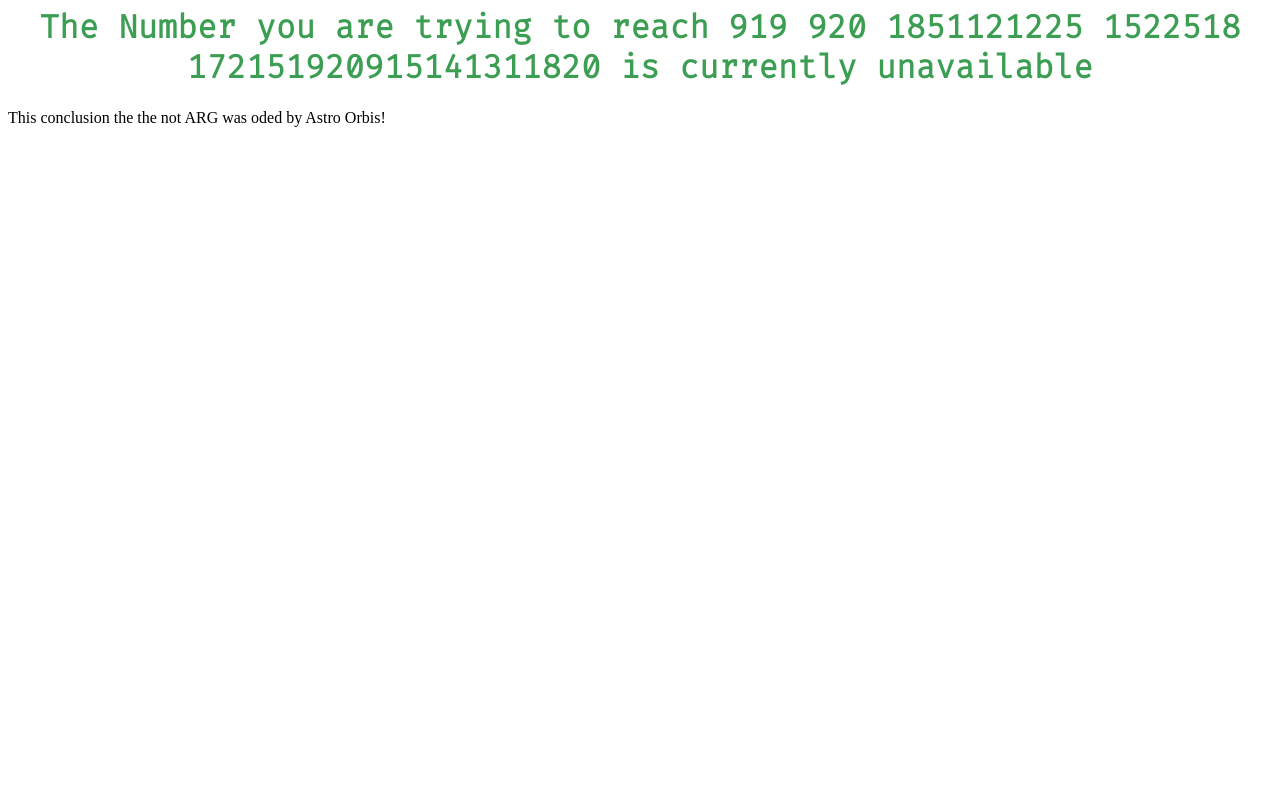
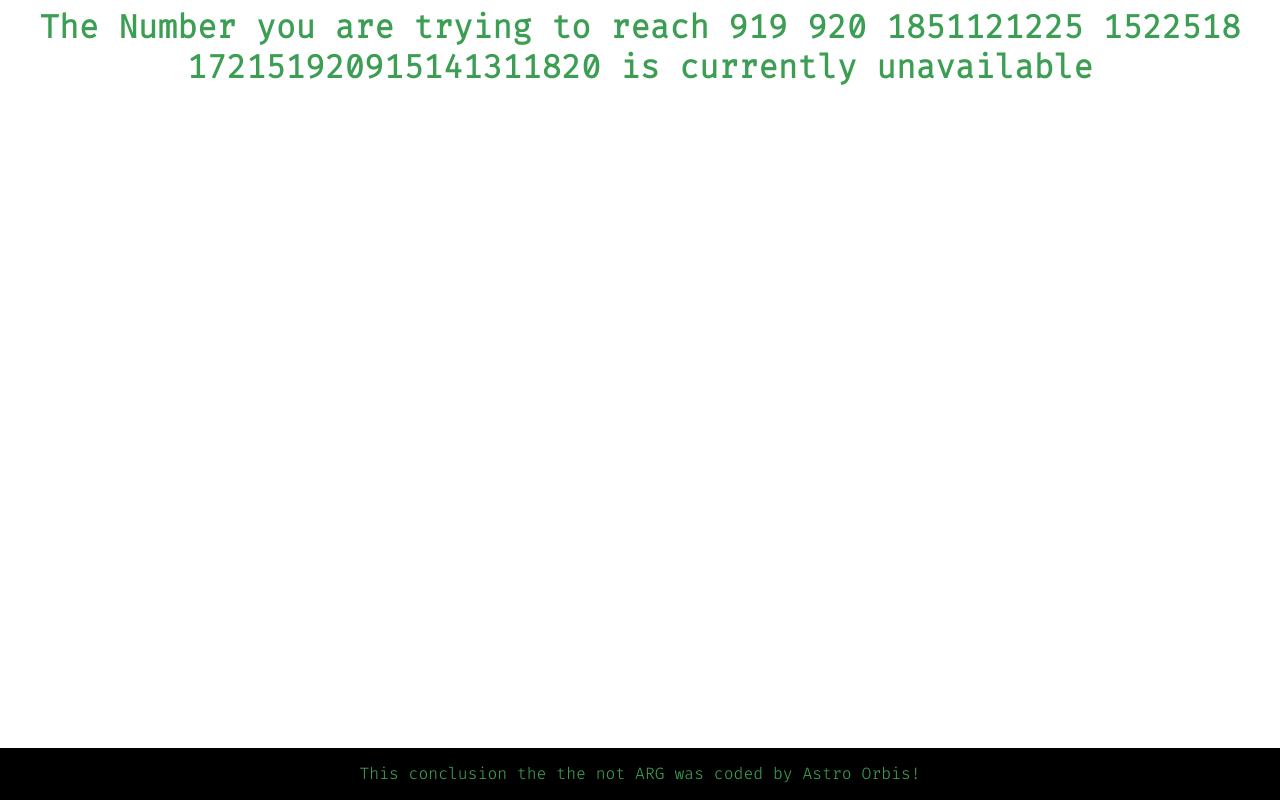
Before and after one commit to AstroOrbis/GeniusWebsiteuueruj, a plain HTML site: page index.html in a window 1280 px wide. Drawn offline with Linux system fonts and the light colour scheme.

Commit message:
Not a fix to not an ARG!

```diff
--- a/index.html
+++ b/index.html
@@ -4,5 +4,5 @@
 <h1> The Number you are trying to reach 919 920 1851121225 1522518 172151920915141311820 is currently unavailable </h1>
 
 <div class="footer">
-<p>This conclusion the the not ARG was oded by Astro Orbis!</p>
+<p>This conclusion the the not ARG was coded by Astro Orbis!</p>
 </div>
--- a/stylesheet.css
+++ b/stylesheet.css
@@ -16,3 +16,14 @@ h1 {
   font-family: "Fira Code";
   color: #3c9e53;
 }
+
+.footer {
+   position: fixed;
+    font-family: "Fira Code";
+   left: 0;
+   bottom: 0;
+   width: 100%;
+   background-color: black;
+   color: #3c9e53;
+   text-align: center;
+}
```
